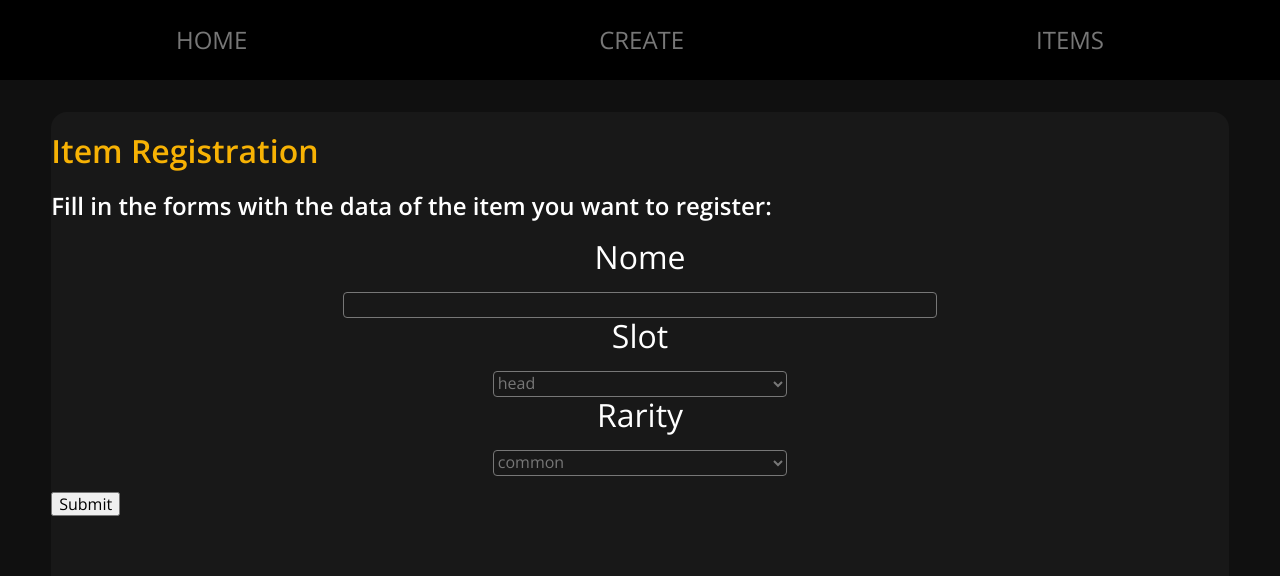
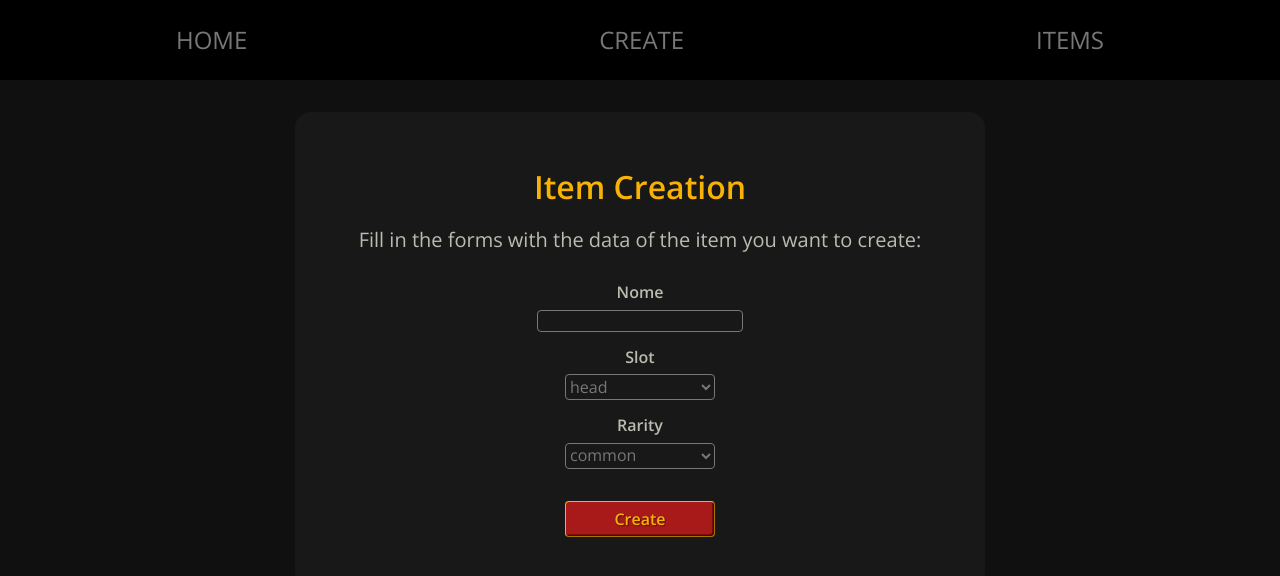
Before and after one commit to pedroquintao/projeto-silithus-2, a React (Create React App) app: page / in a window 1280 px wide. Shown: the top 576 px of the page. Built offline with nearby package versions, Linux system fonts and the light colour scheme.

Commit message:
Estilizações do formulário e seus intens internos

```diff
--- a/src/components/DropdownField/DropdownField.css
+++ b/src/components/DropdownField/DropdownField.css
@@ -1,20 +1,19 @@
 .dropdown-field {
-    display: block;
-    width: 100%;
-    text-align: center;
+    margin: 16px 0;
 }
 .dropdown-field select {
     background-color: var(--black-2);
     border: var(--field-border);
     border-radius: var(--field-border-radius);
     color: var(--grey-0);
-    font-size: 100%;
-    width: 25%;
-    height: 75%;
+    font-size: 1rem;
+    width: 150px;
 }
 
 .dropdown-field label {
-    margin-bottom: 16px;
     display: block;
-    font-size: 2em;
+    margin-bottom: 8px;
+    color: var(--grey-1);
+    font-size: 1rem;
+    font-weight: 700;
 }
--- a/src/components/Form/Form.css
+++ b/src/components/Form/Form.css
@@ -1,15 +1,29 @@
 .creation-form {
-    background-color: var(--black-2);
-    display: block;
-    /* flex-direction: column; */
-    justify-content: center;
-    width: 92vw;
-    height: 64vh;
-    margin: 32px;
-    border-radius: 16px;
+    margin: 32px 32px;
 }
 
-.creation-form h1 {
+.creation-form form {
+    display: flex;
+    flex-direction: column;
+    justify-content: center;
+    text-align: center;
+    background-color: var(--black-2);
+    border-radius: 16px;
+    padding: 36px 64px;
+}
+
+.creation-form .title h1 {
     font-size: 2rem;
     color: var(--yellow-0);
+    font-weight: 700;
 }
+
+.creation-form .title h2 {
+    font-size: 1.25rem;
+    color: var(--grey-1);
+    font-weight: 400;
+}
+
+.creation-form .buttons {
+    margin: 16px 0;
+}
--- a/src/components/Form/index.js
+++ b/src/components/Form/index.js
@@ -5,15 +5,22 @@ import "./Form.css"
 
 const Form = ({slots, rarities}) => {
     return(
-
-            <form className="creation-form">
-                <h1>Item Registration</h1>
-                <h2>Fill in the forms with the data of the item you want to register:</h2>
-                <TextField />
-                <DropdownField label="Slot" options={slots} />
-                <DropdownField label="Rarity" options={rarities.map(option => option.rarity)} color={rarities.map(option => option.cor)}/>
-                <SubmitButton text="Submit"/>
+        <section className="creation-form">
+            <form>
+                <div className="title">
+                    <h1>Item Creation</h1>
+                    <h2>Fill in the forms with the data of the item you want to create:</h2>
+                </div>
+                <div className="fields">
+                    <TextField />
+                    <DropdownField label="Slot" options={slots} />
+                    <DropdownField label="Rarity" options={rarities.map(option => option.rarity)} color={rarities.map(option => option.cor)}/>
+                </div>
+                <div className="buttons">
+                    <SubmitButton text="Create"/>
+                </div>
             </form>
+        </section>
 
     )
 }
--- a/src/components/SubmitButton/SubmitButton.css
+++ b/src/components/SubmitButton/SubmitButton.css
@@ -1,4 +1,14 @@
-.submit-button {
-    margin-top: 16px;
-    display: block;
+.create-button {
+    margin: 0 auto;
+    background-color: var(--red-0);
+    color: var(--yellow-0);
+    font-family: var(--standard-font);
+    font-weight: 700;
+    width: 150px;
+    height: 36px;
+    padding: 1% 7%;
+    box-shadow: inset -0.1em -0.1em #4c0707;
+    text-shadow: 1px 1px 1px rgb(0,0,0,0.5);
+    border-radius: 4px;
+    border: 1.25px outset var(--yellow-0);
 }
--- a/src/components/SubmitButton/index.js
+++ b/src/components/SubmitButton/index.js
@@ -2,7 +2,7 @@ import "./SubmitButton.css"
 
 const SubmitButton = (props) => {
     return (
-        <button className="submit-button">
+        <button className="create-button">
             {props.text}
         </button>
     )
--- a/src/components/TextField/TextField.css
+++ b/src/components/TextField/TextField.css
@@ -1,18 +1,17 @@
 .name-field {
-    display: block;
-    width: 100%;
-    text-align: center;
+    margin: 16px 0;
 }
 .name-field input {
     background-color: var(--black-2);
     border: var(--field-border);
     border-radius: var(--field-border-radius);
-    width: 50%;
-    height: 75%;
+    width: 200px;
 }
 
 .name-field label {
-    margin-bottom: 16px;
     display: block;
-    font-size: 2em;
+    margin-bottom: 8px;
+    color: var(--grey-1);
+    font-size: 1rem;
+    font-weight: 700;
 }
```
